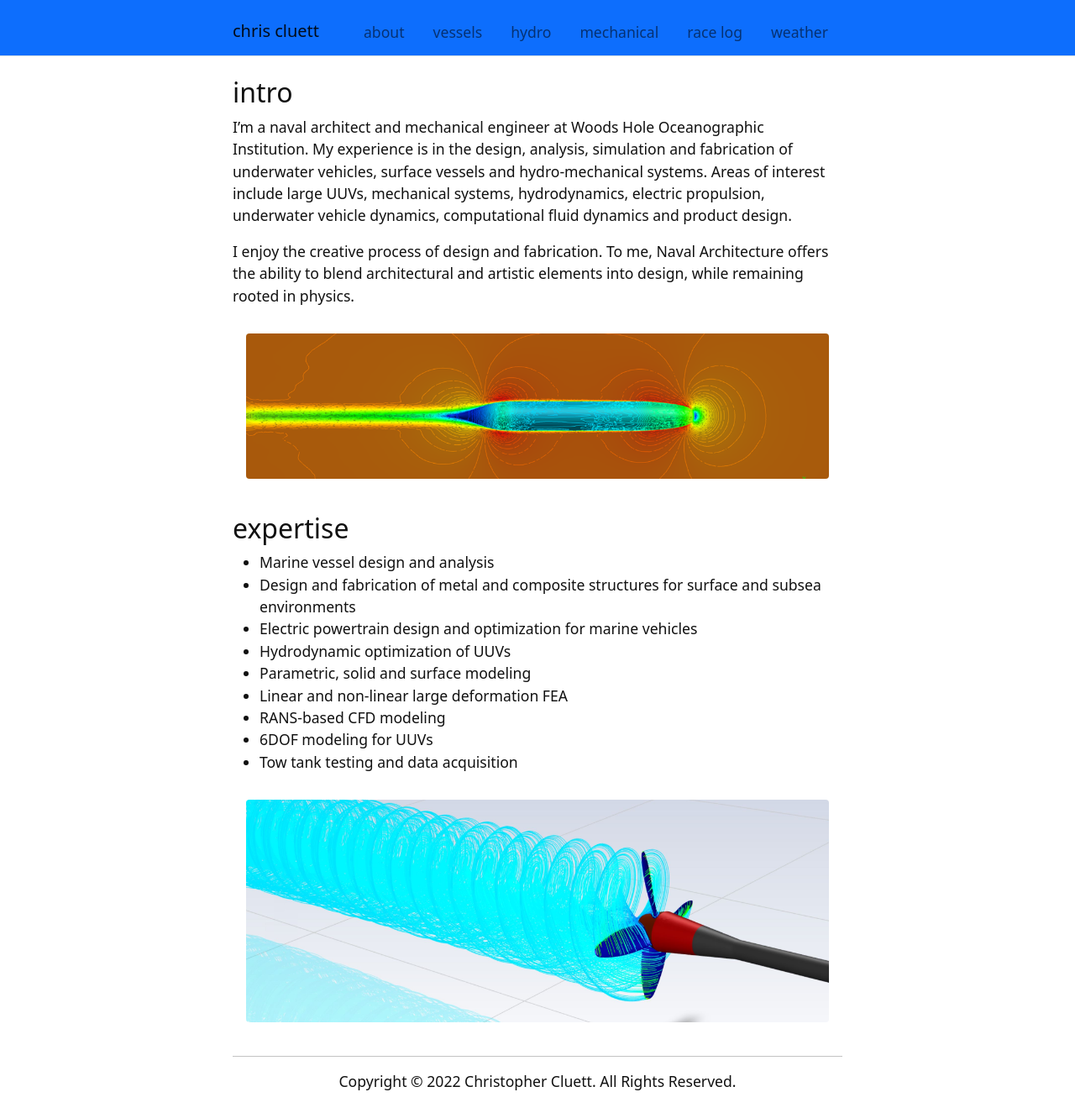
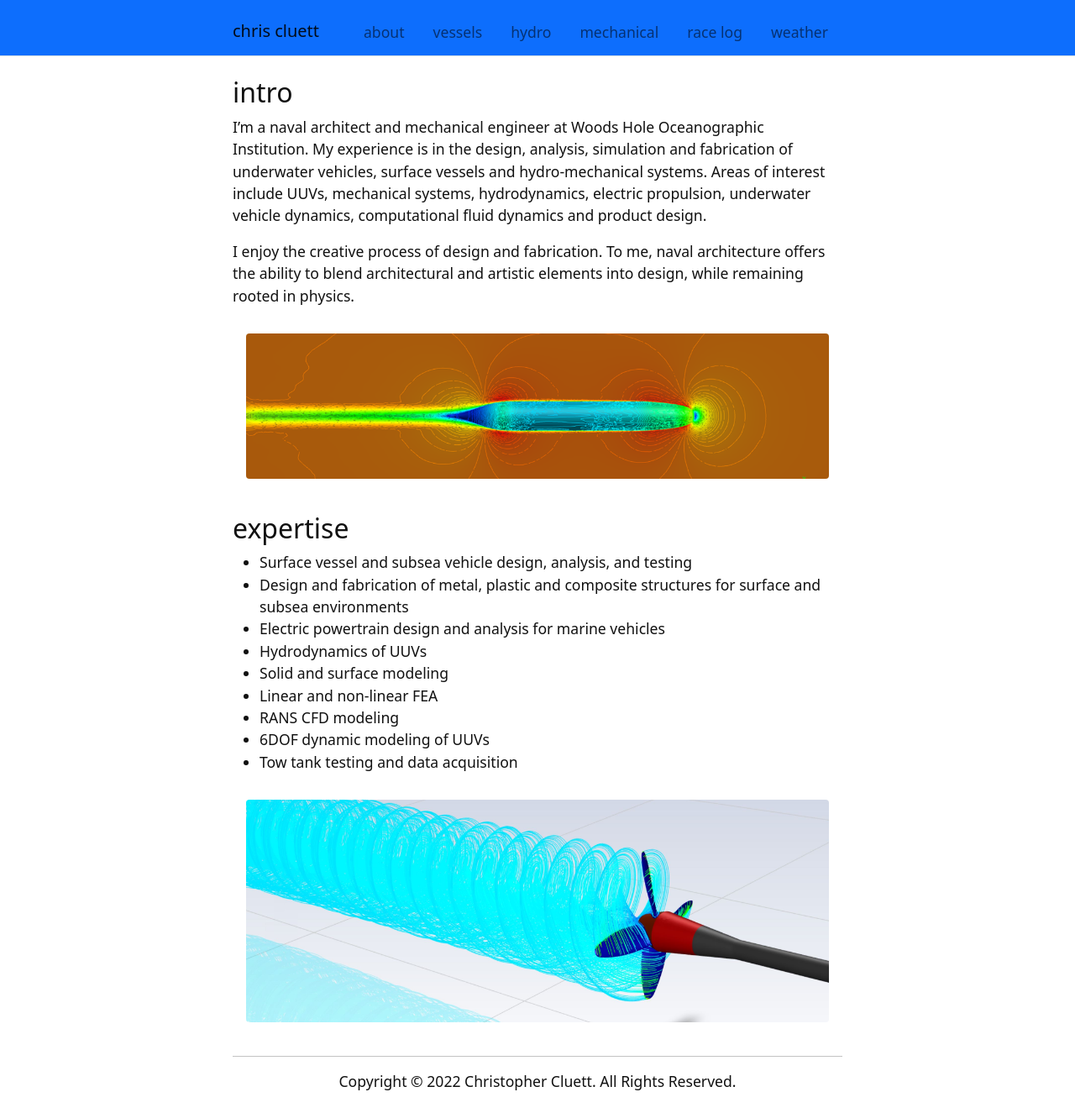
Before and after one commit to ccluett/website, a Jekyll site: the page built from index.md, in a window 1280 px wide. Shown: the whole page at 84% size. Built offline with Jekyll 4.4.1, drawn with Linux system fonts in a browser that asks for light colours.

Commit message:
Update index.md

```diff
--- a/index.md
+++ b/index.md
@@ -4,21 +4,21 @@ layout: default
 ---
 
 ## intro
-I'm a naval architect and mechanical engineer at Woods Hole Oceanographic Institution. My experience is in the design, analysis, simulation and fabrication of underwater vehicles, surface vessels and hydro-mechanical systems. Areas of interest include large UUVs, mechanical systems, hydrodynamics, electric propulsion, underwater vehicle dynamics, computational fluid dynamics and product design.
+I'm a naval architect and mechanical engineer at Woods Hole Oceanographic Institution. My experience is in the design, analysis, simulation and fabrication of underwater vehicles, surface vessels and hydro-mechanical systems. Areas of interest include UUVs, mechanical systems, hydrodynamics, electric propulsion, underwater vehicle dynamics, computational fluid dynamics and product design.
 
-I enjoy the creative process of design and fabrication. To me, Naval Architecture offers the ability to blend architectural and artistic elements into design, while remaining rooted in physics.
+I enjoy the creative process of design and fabrication. To me, naval architecture offers the ability to blend architectural and artistic elements into design, while remaining rooted in physics.
 
 {% include figure.html img="Picture1.png" width="100%" %}
 
 ## expertise
-* Marine vessel design and analysis
-* Design and fabrication of metal and composite structures for surface and subsea environments
-* Electric powertrain design and optimization for marine vehicles
-* Hydrodynamic optimization of UUVs
-* Parametric, solid and surface modeling
-* Linear and non-linear large deformation FEA
-* RANS-based CFD modeling
-* 6DOF modeling for UUVs
+* Surface vessel and subsea vehicle design, analysis, and testing
+* Design and fabrication of metal, plastic and composite structures for surface and subsea environments
+* Electric powertrain design and analysis for marine vehicles
+* Hydrodynamics of UUVs
+* Solid and surface modeling
+* Linear and non-linear FEA
+* RANS CFD modeling
+* 6DOF dynamic modeling of UUVs
 * Tow tank testing and data acquisition
 
 {% include figure.html img="Propeller-streamlines-2.JPG" width="100%" %}
```
